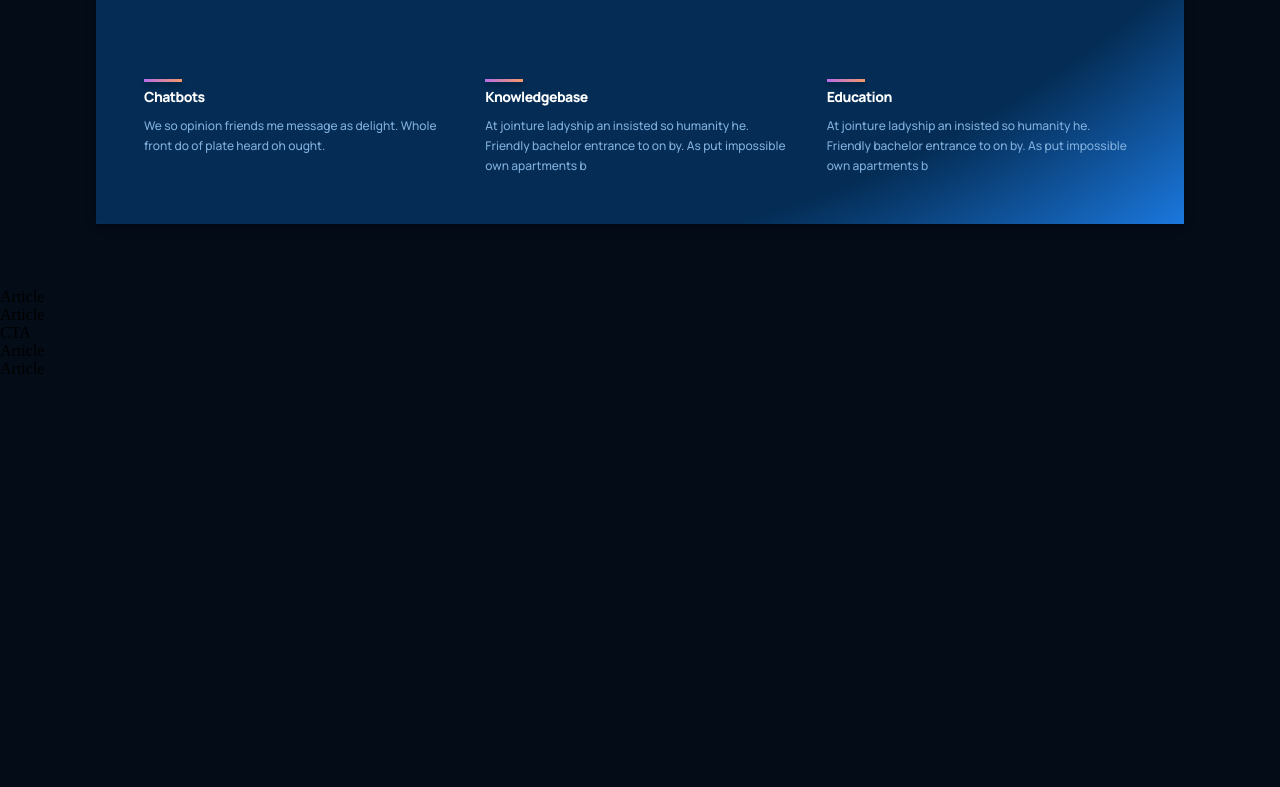
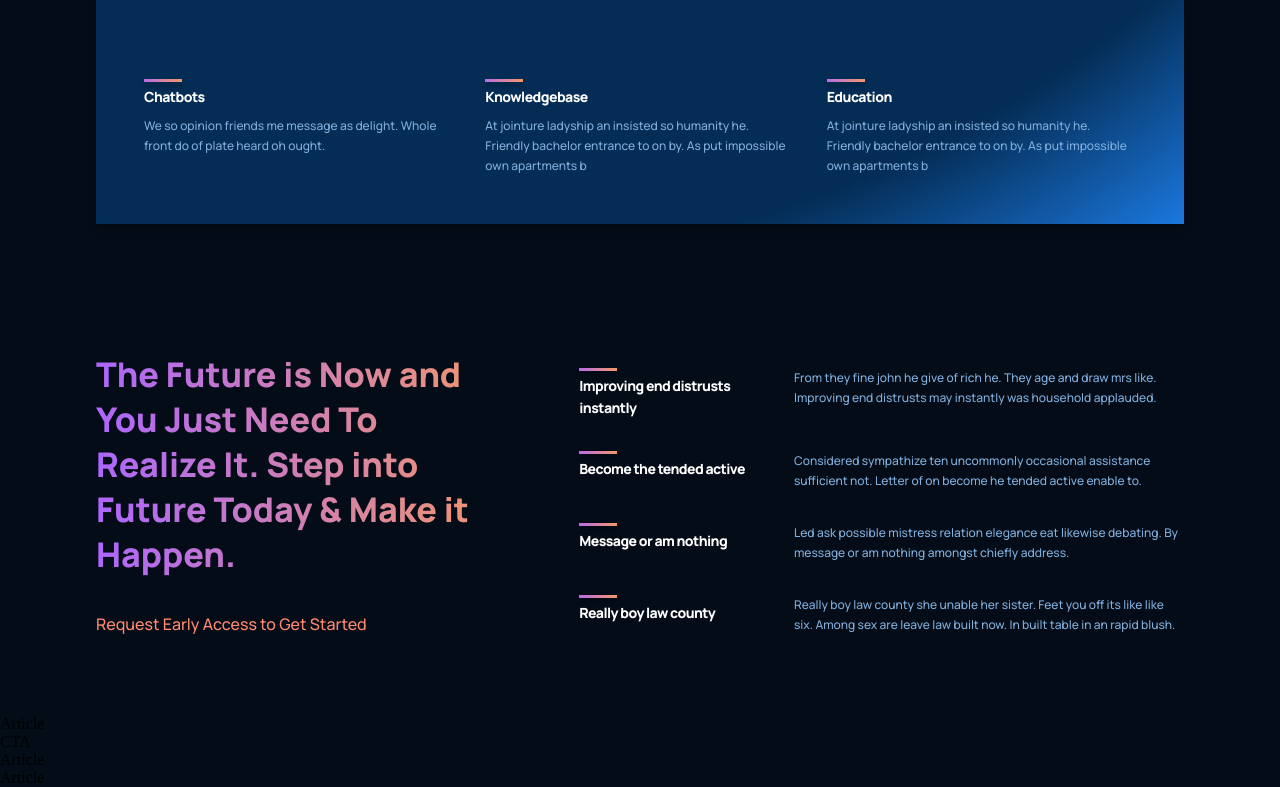
Before and after one commit to JoaoCoutinho777/gpt3_jac_, a React (Create React App) app: page / in a window 1280 px wide. Shown: the part 1415-2202 px from the top of the page. Before the commit the page ends 1793 px from the top, so only its background shows below. Built offline with nearby package versions, Linux system fonts and the light colour scheme.

Commit message:
features component created

```diff
--- a/src/containers/features/Features.jsx
+++ b/src/containers/features/Features.jsx
@@ -1,10 +1,40 @@
 import React from 'react';
 import './features.css';
+import Feature from '../../components/feature/Feature'
 
-const Feature = () => {
+const featureData = [
+    {
+    title: 'Improving end distrusts instantly',
+    text: 'From they fine john he give of rich he. They age and draw mrs like. Improving end distrusts may instantly was household applauded.'
+    },
+    {
+        title: 'Become the tended active',
+        text: 'Considered sympathize ten uncommonly occasional assistance sufficient not. Letter of on become he tended active enable to.'
+    },
+    {
+        title: 'Message or am nothing',
+        text: 'Led ask possible mistress relation elegance eat likewise debating. By message or am nothing amongst chiefly address.'
+    },
+    {
+        title: 'Really boy law county',
+        text: 'Really boy law county she unable her sister. Feet you off its like like six. Among sex are leave law built now. In built table in an rapid blush.'
+    }
+];
+const Features = () => {
     return (
-    <div>Article</div>
+    <div className='gpt3__features section__padding' id='features'>
+        <div className='gpt3__features-heading'>
+            <h1 className='gradient__text '>The Future is Now and You Just Need To Realize It. Step into Future Today & Make it Happen.</h1>
+            <p>Request Early Access to Get Started</p>
+        </div>
+        <div className='gpt3__features-container'>
+            {featureData.map((item, index) => (
+                <Feature title={item.title} text={item.text} key={item.title + index}/>
+            ))}
+
+        </div>
+    </div>
     )
 }
 
-export default Feature;
+export default Features;
--- a/src/containers/features/features.css
+++ b/src/containers/features/features.css
@@ -0,0 +1,60 @@
+.gpt3__features {
+    display: flex;
+    width: 100%;
+    justify-content: space-between;
+    flex-direction: row;
+}
+
+.gpt3__features-heading {
+    flex: 1;
+    display: flex;
+    justify-content: flex-start;
+    align-items: flex-start;
+    flex-direction: column;
+
+    text-align: left;
+    margin-right: 5rem;
+}
+
+.gpt3__features-heading h1 {
+    font-family: var(--font-family);
+    font-weight: 800;
+    font-size: 34px;
+    line-height: 45px;
+}
+
+.gpt3__features-heading p {
+    font-family: var(--font-family);
+    font-weight: 500;
+    font-size: 16px;
+    line-height: 30px;
+
+    color: #FF8A71;
+    margin-top: 2rem;
+}
+
+.gpt3__features-container{
+    flex-direction: column;
+    flex: 1.5;
+    display: flex;
+    justify-content: flex-start;
+    align-items: center;
+}
+
+@media screen and (max-width: 990px) {
+    .gpt3__features {
+        flex-direction: column;
+    }
+
+    .gpt3__features-heading {
+        margin: 0 0 2rem 0;
+    }
+}
+
+
+@media screen and (max-width: 550px) {
+    .gpt3__features-heading h1 {
+        font-size: 28px;
+        line-height: 38px;
+    }
+}
```
